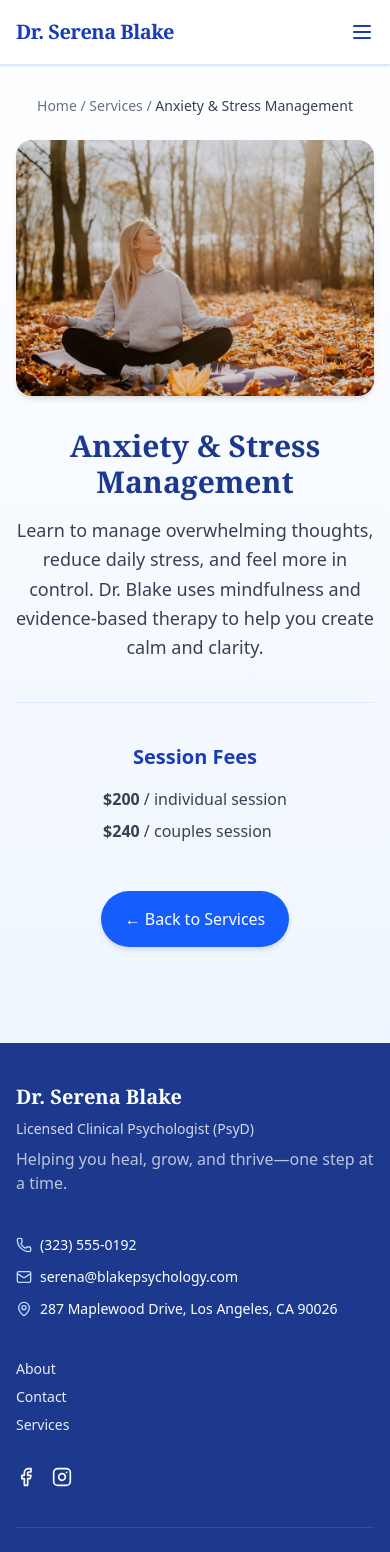
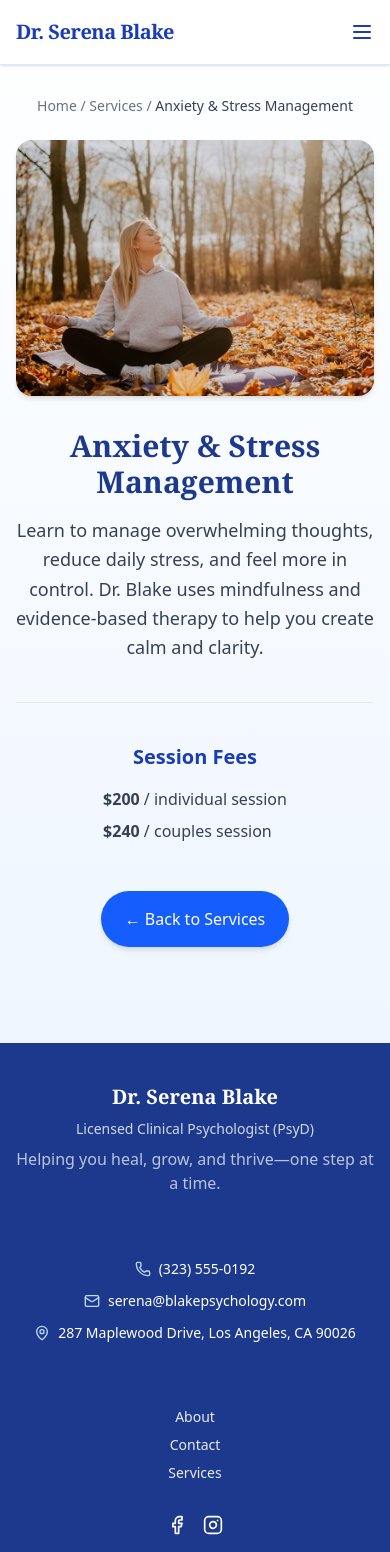
Before and after one commit to karusaini/therapist-website, a Next.js app: page /services/anxiety in a window 390 px wide. Shown: the top 1552 px of the page. Built offline with nearby package versions, Linux system fonts and the light colour scheme; a web font is replaced by a local one.

Commit message:
some changes

```diff
--- a/src/app/layout.tsx
+++ b/src/app/layout.tsx
@@ -24,7 +24,7 @@ export default function RootLayout({
     <html lang="en" className={`${inter.variable} ${playfair.variable}`}>
       <body className="bg-white text-gray-900">
         <Navbar />
-        {children}
+        <main>{children}</main>
         <Footer />
         <Toaster position="top-center" richColors />
       </body>
--- a/src/app/page.tsx
+++ b/src/app/page.tsx
@@ -6,12 +6,12 @@ import ContactForm from "@/components/ContactForm";
 
 export default function Home() {
   return (
-    <main>
+    <>
       <Hero />
       <About />
       <Services />
       <FAQ />
       <ContactForm />
-    </main>
+    </>
   );
 }
--- a/src/components/Footer.tsx
+++ b/src/components/Footer.tsx
@@ -6,8 +6,9 @@ import Link from "next/link";
 export default function Footer() {
   return (
     <footer className="bg-blue-900 text-white py-10 px-4 sm:px-6 lg:px-12">
-      <div className="max-w-7xl mx-auto grid grid-cols-1 md:grid-cols-3 gap-10">
-        <div>
+      <div className="max-w-7xl mx-auto grid grid-cols-1 md:grid-cols-3 gap-10 text-center md:text-left">
+        {/* Column 1 */}
+        <div className="flex flex-col items-center md:items-start mb-6 md:mb-0">
           <h3 className="text-xl font-serif font-bold mb-2">
             Dr. Serena Blake
           </h3>
@@ -19,7 +20,8 @@ export default function Footer() {
           </p>
         </div>
 
-        <div className="space-y-3 text-sm">
+        {/* Column 2 */}
+        <div className="space-y-3 text-sm flex flex-col items-center md:items-start mb-6 md:mb-0">
           <div className="flex items-center gap-2">
             <Phone className="w-4 h-4 text-blue-200" />
             <a href="tel:+1234567890" className="hover:underline">
@@ -41,7 +43,8 @@ export default function Footer() {
           </div>
         </div>
 
-        <div className="flex flex-col gap-4">
+        {/* Column 3 */}
+        <div className="flex flex-col gap-4 items-center md:items-start">
           <div className="flex flex-col gap-2 text-sm">
             <Link href="#about" className="hover:underline text-white/90">
               About
@@ -64,6 +67,7 @@ export default function Footer() {
         </div>
       </div>
 
+      {/* Bottom */}
       <div className="border-t border-white/10 mt-10 pt-6 text-xs text-white/60 text-center">
         © {new Date().getFullYear()} Dr. Serena Blake. All rights reserved.
       </div>
```
